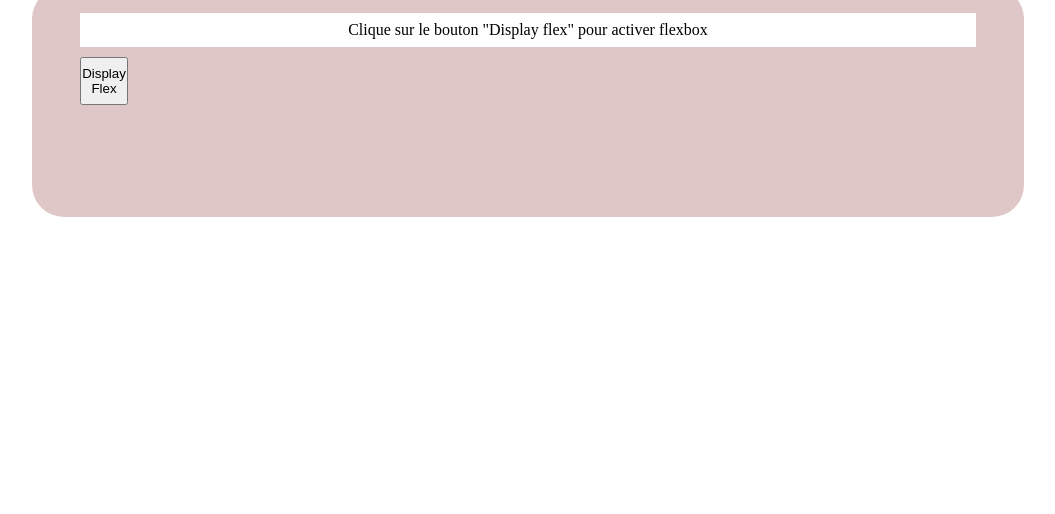
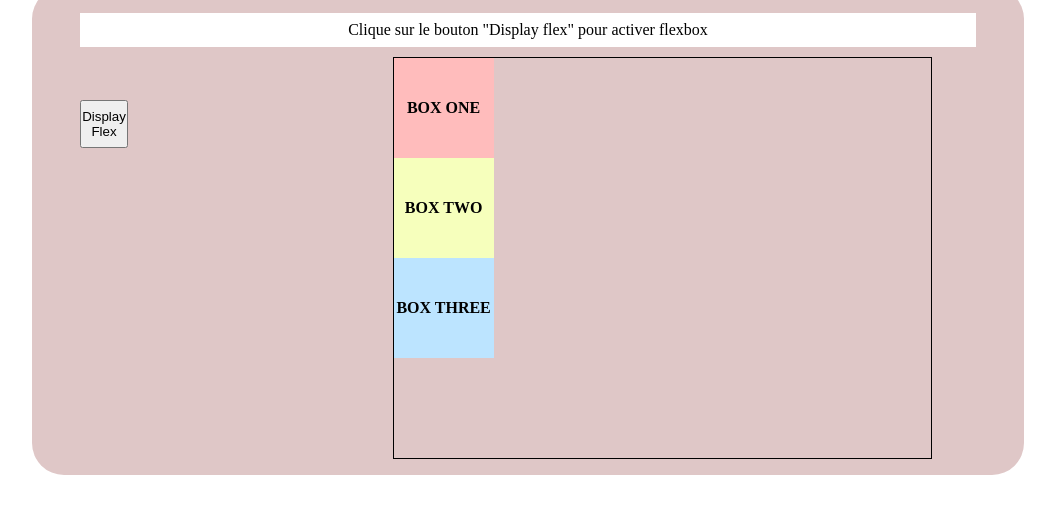
Before and after one commit to yannletouzey/visual-flexbox, a plain HTML site: page index.html in a window 1280 px wide. Shown: the part 50-564 px from the top of the page, without its empty margins (112-1167 px from the left). Drawn offline with Linux system fonts and the light colour scheme.

Commit message:
fix bug box

```diff
--- a/index.html
+++ b/index.html
@@ -44,15 +44,15 @@
                         <button id="wrap-btn" class="btn wrap-btn btn-hide">wrap</button>
                     </div> -->
                 </div>
-                <!-- <div id="box-big" class="box-big box-container">
+                <div id="box-big" class="box-big box-container">
                     <div class="box-small box-one">Box One</div>
                     <div class="box-small box-two">Box Two</div>
                     <div class="box-small box-three">Box Three</div>
-                    <div class="box-small-wrap box-hide box-four">Box Four</div>
+                    <!-- <div class="box-small-wrap box-hide box-four">Box Four</div>
                     <div class="box-small-wrap box-hide box-five">Box Five</div>
                     <div class="box-small-wrap box-hide box-six">Box Six</div>
-                    <div class="box-small-wrap box-hide box-seven">Box Seven</div>
-                </div> -->
+                    <div class="box-small-wrap box-hide box-seven">Box Seven</div> -->
+                </div>
             </section>
         </section>
     </main>
```
